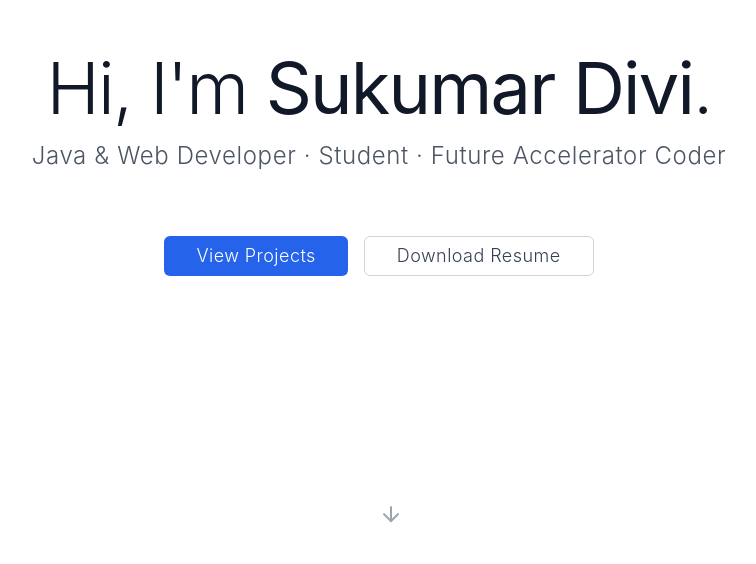
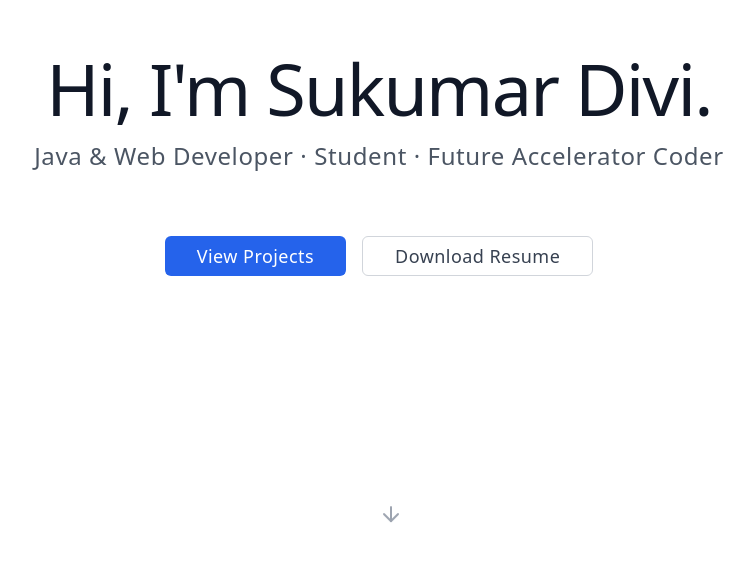
Before and after one commit to Divisukumar3010/Portfolio-Sukumar-Divi, a React (Vite) app: page / in a window 1280 px wide. Shown: the part 236-800 px from the top of the page, without its empty margins (261-1017 px from the left). Built offline with nearby package versions, Linux system fonts and the light colour scheme.

Commit message:
Fix: Inline style error in Index.tsx
Corrects the type error in Index.tsx related to the `style` tag, ensuring proper usage of the `jsx` and `global` attributes.

```diff
--- a/src/pages/Index.tsx
+++ b/src/pages/Index.tsx
@@ -10,17 +10,7 @@ import Footer from "@/components/Footer";
 
 const Index = () => {
   return (
-    <div className="min-h-screen bg-white">
-      <style jsx global>{`
-        html {
-          scroll-behavior: smooth;
-        }
-
-        body {
-          font-family: -apple-system, BlinkMacSystemFont, "Segoe UI", "Helvetica Neue", Helvetica, Arial, sans-serif;
-        }
-      `}</style>
-
+    <div className="min-h-screen bg-white font-sans">
       <Hero />
       <About />
       <Skills />
```
